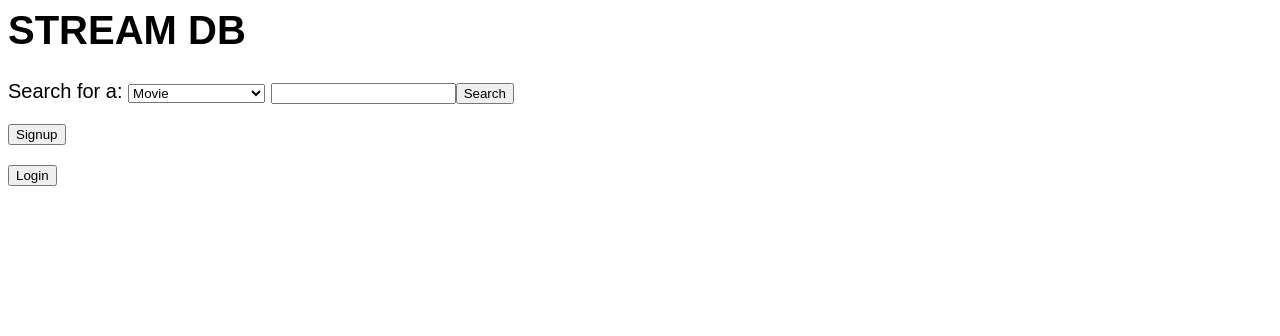
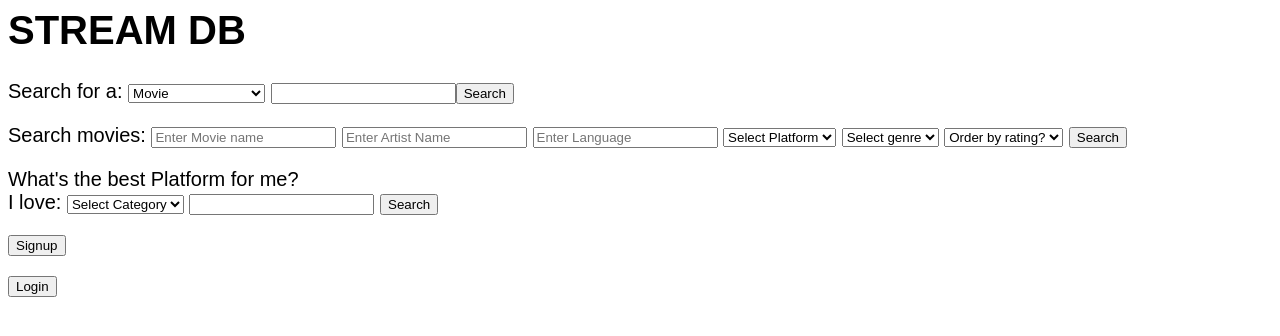
Before and after one commit to sohamranade/StreamDB, a Flask app: page / in a window 1280 px wide. Shown: the top 336 px of the page. Run offline with Flask 2, Linux system fonts and the light colour scheme; parts of the project's set-up code (start-up, migrations or seed data) failed here and were passed over.

Commit message:
Added best_platform and movie filter frontend

```diff
--- a/webserver/server.py
+++ b/webserver/server.py
@@ -175,11 +175,11 @@ def best_platform():
 
 
   #add toggle for all results/top result and for bang for buck/absolute number
-  category = "artist" #can be artist, genre, language, rating (threshold 4)
-  name = "Tom Cruise"
+  #category = "artist" #can be artist, genre, language, rating (threshold 4)
+  #name = "Tom Cruise"
+  name = request.args['name']
+  category = request.args['category']
 
-  category = "language"
-  name = "Marathi"
   T= ""
 
   if category=="artist":
@@ -212,12 +212,11 @@ def best_platform():
 @app.route('/movie_search')
 def movie_search():
 
-  name = "Top Gun"
-  artist = "Tom Cruise"
-  language = "English"
-  platform = ""
-  genre = ""
-
+  name = request.args['name']
+  artist = request.args['artist']
+  language = request.args['language']
+  platform = request.args['platform']
+  genre = request.args['genre']
   sort_by_rating = "asc" #can be asc, desc, none ("")
 
   command = "Select E.e_id, name, rating, genre, language, release_year, running_time"
--- a/webserver/templates/index.html
+++ b/webserver/templates/index.html
@@ -9,6 +9,8 @@
 
 <body>
   <h1>STREAM DB</h1>
+
+
 <div>
   <form method="GET" action="/search">
     <label for="choose_a">Search for a:</label>
@@ -21,6 +23,68 @@
       <input type="text" name="name"><input type="submit" value="Search">
   </form>
 </div>
+
+
+<div>
+  <form method="GET" action="/movie_search">
+    <label for="choose_a">Search movies:</label>
+
+      <input type="text" placeholder="Enter Movie name" name="name">
+      <input type="text" placeholder="Enter Artist Name" name="artist">
+      <input type="text" placeholder="Enter Language" name="language">
+
+      <select name="platform">
+        <option value="">Select Platform</option>
+        <option value="Netflix">Netflix</option>
+        <option value="Amazon Prime">Amazon Prime</option>
+        <option value="Hulu">Hulu</option>
+        <option value="Disney Plus">Disney Plus</option>>
+        <option value="HBO max">HBO max</option>>
+      </select>
+
+      <select name="genre">
+        <option value="">Select genre</option>
+        <option value="Thriller">Thriller</option>
+        <option value="Comedy">Comedy</option>
+        <option value="Drama">Drama</option>
+        <option value="Action">Action</option>>
+        <option value="Horror">Horror</option>>
+        <option value="Fantasy">Fantasy</option>>
+        <option value="Anime">Anime</option>>
+        <option value="Romance">Romance</option>>
+      </select>
+
+      <select name="sort_by_rating">
+        <option value="">Order by rating?</option>
+        <option value="asc">Ascending</option>
+        <option value="desc">Descending</option>
+      </select>
+
+      <input type="submit" value="Search">
+  </form>
+</div>
+
+<div> What's the best Platform for me? </div>
+
+<div>
+  <form method="GET" action="/best_platform">
+    <label for="i_love">I love: </label>
+
+    <select name="category">
+      <option value="">Select Category</option>
+      <option value="artist">Artist</option>
+      <option value="genre">Genre</option>
+      <option value="language">Language</option>
+    </select>
+
+    <input type="text" name="name">
+    <input type="submit" value="Search">
+
+  </form>
+</div>
+
+
+
 <div>
   <form method="GET" action="/signup">
     <button type="submit">Signup</button>
```
